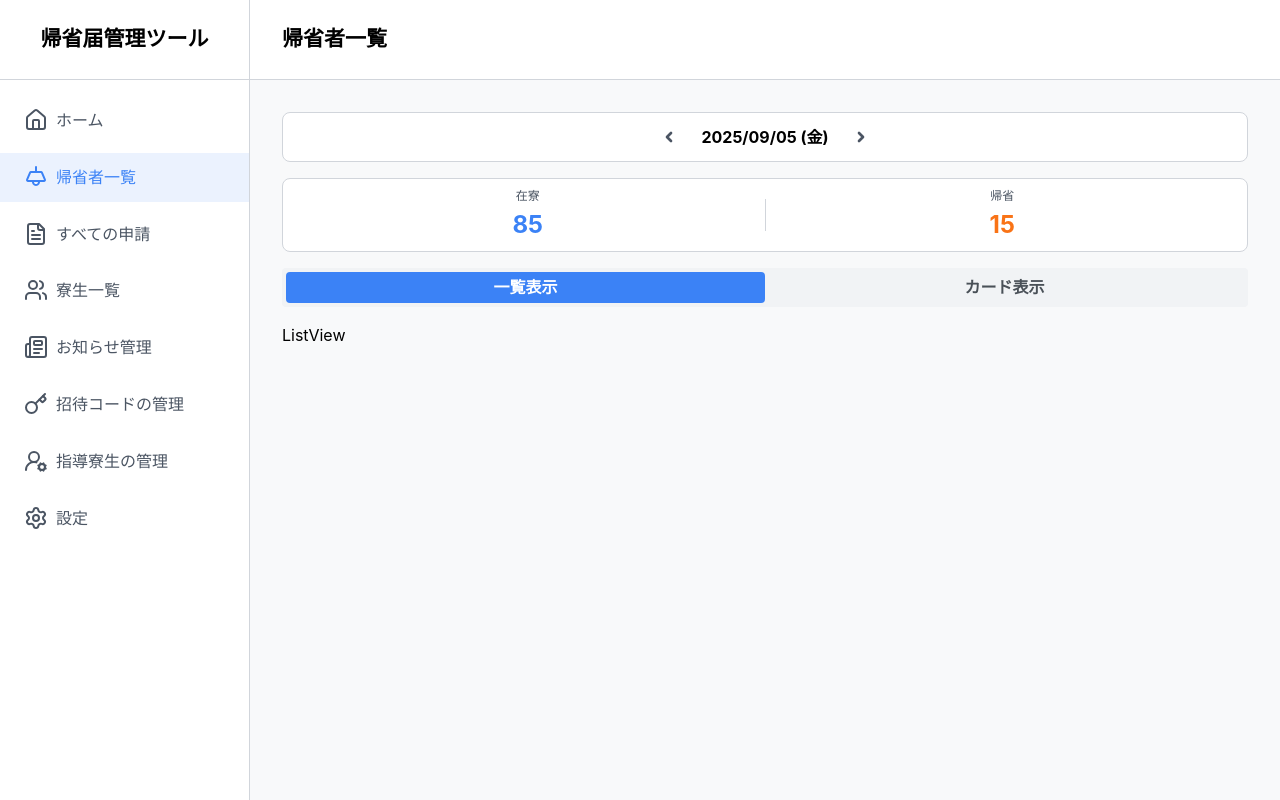
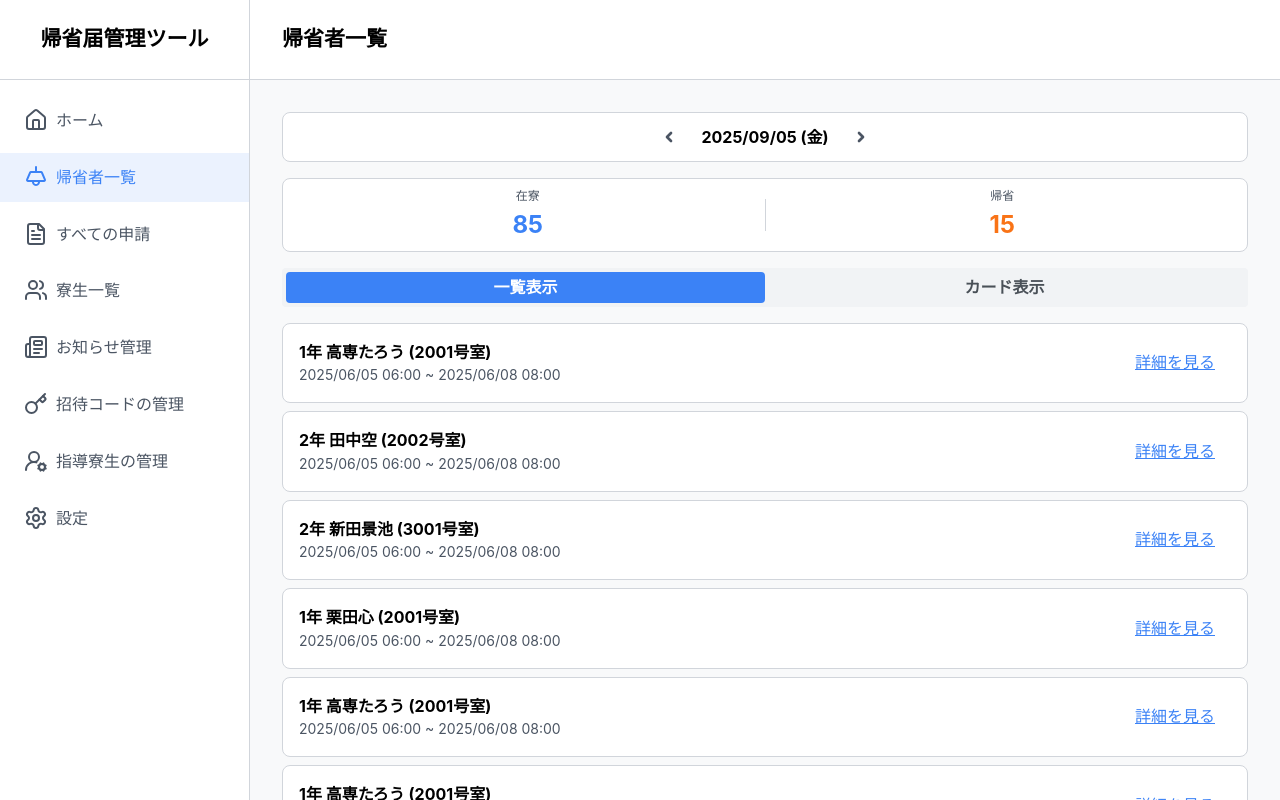
Before and after one commit to mokkun55/yurigaoka-app-teacher, a Next.js app: page /students/on-leave in a window 1280 px wide. Shown: the top 800 px of the page. Built offline with nearby package versions, Linux system fonts and the light colour scheme; a web font is replaced by a local one.

Commit message:
feat: list view を作る

```diff
--- /dev/null
+++ b/src/app/students/on-leave/_components/list-view/_components/student-list/index.tsx
@@ -0,0 +1,122 @@
+import dayjs from '@/libs/dayjs'
+import styles from './styles.module.css'
+import BaseModal from '@/ui/base-modal'
+import { useDisclosure } from '@mantine/hooks'
+import HomecomingInfo from '@/ui/homecoming-info'
+import { Calendar, FileText } from 'lucide-react'
+import BaseButton from '@/ui/base-button'
+
+type Props = {
+  id: number // absenceId モーダルとkeyに使う
+  grade: number
+  name: string
+  roomNumber: number
+  startDate: Date
+  endDate: Date
+}
+
+const reportTypeMap = {
+  homecoming: '帰省・欠食届',
+  meal: '欠食届のみ',
+}
+
+// TODO 動的に取得する
+const homecomingInfoData = {
+  startDate: new Date('2025-01-01'),
+  endDate: new Date('2025-01-02'),
+  homeName: '実家',
+  address: '大阪府大阪市大阪区1-1-1',
+  phoneNumber: '090-1234-5678',
+  reason: '家族の用事',
+  specialReason: '祖母の体調不良のため',
+  meals: {
+    startMeal: [false, false],
+    endMeal: [false, false],
+  },
+}
+// こちらも動的に取得する
+const createdAt = new Date('2025-01-01')
+const absenceType = 'homecoming'
+
+export default function StudentList({ id, grade, name, roomNumber, startDate, endDate }: Props) {
+  const [modalOpened, { open: modalOpen, close: modalClose }] = useDisclosure(false)
+
+  const handleClick = () => {
+    modalOpen()
+    fetchReportData()
+  }
+
+  // モーダルが開かれると提出を取得する
+  const fetchReportData = async () => {
+    console.log(id)
+  }
+
+  return (
+    <>
+      <div className={styles.container}>
+        <div className={styles.infoContainer}>
+          <div className={styles.nameContainer}>
+            <p>
+              {grade}年 {name} ({roomNumber}号室)
+            </p>
+          </div>
+          <div className={styles.dateContainer}>
+            <p>
+              {dayjs(startDate).format('YYYY/MM/DD hh:mm')} ~ {dayjs(endDate).format('YYYY/MM/DD hh:mm')}
+            </p>
+          </div>
+        </div>
+        <div className={styles.controlContainer}>
+          <button className={styles.button} onClick={handleClick}>
+            詳細を見る
+          </button>
+        </div>
+      </div>
+
+      {/* 帰省情報モーダル */}
+      <BaseModal opened={modalOpened} onClose={modalClose}>
+        <div className={styles.modalContent}>
+          <div className={styles.header}>
+            <div className={styles.studentInfo}>
+              <h1 className={styles.name}>
+                {grade}年 {name}
+              </h1>
+            </div>
+
+            {/* 申請info */}
+            <div className={styles.applyInfo}>
+              <div className={styles.labels}>
+                <div className={styles.labelText}>
+                  <Calendar size={16} />
+                  申請日
+                </div>
+                <div className={styles.labelText}>
+                  <FileText size={16} />
+                  申請種別
+                </div>
+              </div>
+              <div className={styles.values}>
+                <div className={styles.date}>{dayjs(createdAt).format('YYYY年M月D日 (ddd)')}</div>
+                <div className={styles.applyType}>{reportTypeMap[absenceType]}</div>
+              </div>
+            </div>
+          </div>
+
+          <HomecomingInfo
+            startDate={startDate}
+            endDate={endDate}
+            homeName={homecomingInfoData.homeName}
+            address={homecomingInfoData.address}
+            phoneNumber={homecomingInfoData.phoneNumber}
+            reason={homecomingInfoData.reason}
+            specialReason={homecomingInfoData.specialReason}
+            meals={homecomingInfoData.meals}
+          />
+          <BaseButton onClick={modalClose} variant="secondary">
+            閉じる
+          </BaseButton>
+        </div>
+      </BaseModal>
+    </>
+  )
+}
--- /dev/null
+++ b/src/app/students/on-leave/_components/list-view/_components/student-list/styles.module.css
@@ -0,0 +1,80 @@
+.container {
+  display: flex;
+  justify-content: space-between;
+  align-items: center;
+  padding: 16px;
+  background-color: white;
+  border-radius: 8px;
+  border: 1px solid var(--border-gray);
+
+  .infoContainer {
+    display: flex;
+    flex-direction: column;
+
+    .nameContainer {
+      font-size: 16px;
+      font-weight: 700;
+    }
+
+    .dateContainer {
+      font-size: 14px;
+      font-weight: 400;
+      color: var(--sub-text);
+    }
+  }
+
+  .controlContainer {
+    display: flex;
+
+    .button {
+      padding: 8px 16px;
+      background-color: transparent;
+      border: none;
+      cursor: pointer;
+      outline: none;
+      border-radius: 4px;
+      color: var(--main-blue);
+      text-decoration: underline;
+    }
+  }
+}
+
+.modalContent {
+  display: flex;
+  flex-direction: column;
+  gap: 16px;
+}
+
+.header {
+  display: flex;
+  flex-direction: column;
+  gap: 16px;
+
+  .studentInfo {
+    display: flex;
+    flex-direction: column;
+
+    .name {
+      color: var(--main-text);
+      font-size: 24px;
+      font-weight: 700;
+    }
+  }
+
+  .applyInfo {
+    display: flex;
+    gap: 32px;
+
+    .labels {
+      display: flex;
+      flex-direction: column;
+
+      .labelText {
+        display: flex;
+        align-items: center;
+        gap: 4px;
+        color: var(--sub-text);
+      }
+    }
+  }
+}
--- a/src/app/students/on-leave/_components/list-view/index.tsx
+++ b/src/app/students/on-leave/_components/list-view/index.tsx
@@ -1,5 +1,152 @@
 import styles from './styles.module.css'
+import StudentList from './_components/student-list'
+
+// あとで動的に取得する
+const mockStudentData = [
+  {
+    id: 1,
+    grade: 1,
+    name: '高専たろう',
+    roomNumber: 2001,
+    startDate: new Date('2025-06-05T18:00:00'),
+    endDate: new Date('2025-06-08T20:00:00'),
+  },
+  {
+    id: 2,
+    grade: 2,
+    name: '田中空',
+    roomNumber: 2002,
+    startDate: new Date('2025-06-05T18:00:00'),
+    endDate: new Date('2025-06-08T20:00:00'),
+  },
+  {
+    id: 3,
+    grade: 2,
+    name: '新田景池',
+    roomNumber: 3001,
+    startDate: new Date('2025-06-05T18:00:00'),
+    endDate: new Date('2025-06-08T20:00:00'),
+  },
+  {
+    id: 4,
+    grade: 1,
+    name: '栗田心',
+    roomNumber: 2001,
+    startDate: new Date('2025-06-05T18:00:00'),
+    endDate: new Date('2025-06-08T20:00:00'),
+  },
+  {
+    id: 5,
+    grade: 1,
+    name: '高専たろう',
+    roomNumber: 2001,
+    startDate: new Date('2025-06-05T18:00:00'),
+    endDate: new Date('2025-06-08T20:00:00'),
+  },
+  {
+    id: 6,
+    grade: 1,
+    name: '高専たろう',
+    roomNumber: 2001,
+    startDate: new Date('2025-06-05T18:00:00'),
+    endDate: new Date('2025-06-08T20:00:00'),
+  },
+  {
+    id: 7,
+    grade: 3,
+    name: '山田太郎',
+    roomNumber: 3002,
+    startDate: new Date('2025-06-06T19:00:00'),
+    endDate: new Date('2025-06-09T21:00:00'),
+  },
+  {
+    id: 8,
+    grade: 2,
+    name: '佐藤花子',
+    roomNumber: 2003,
+    startDate: new Date('2025-06-07T17:30:00'),
+    endDate: new Date('2025-06-10T19:30:00'),
+  },
+  {
+    id: 9,
+    grade: 1,
+    name: '鈴木一郎',
+    roomNumber: 1001,
+    startDate: new Date('2025-06-08T18:30:00'),
+    endDate: new Date('2025-06-11T20:30:00'),
+  },
+  {
+    id: 10,
+    grade: 3,
+    name: '高橋美咲',
+    roomNumber: 3003,
+    startDate: new Date('2025-06-09T16:00:00'),
+    endDate: new Date('2025-06-12T18:00:00'),
+  },
+  {
+    id: 11,
+    grade: 2,
+    name: '伊藤健太',
+    roomNumber: 2004,
+    startDate: new Date('2025-06-10T19:00:00'),
+    endDate: new Date('2025-06-13T21:00:00'),
+  },
+  {
+    id: 12,
+    grade: 1,
+    name: '渡辺さくら',
+    roomNumber: 1002,
+    startDate: new Date('2025-06-11T17:00:00'),
+    endDate: new Date('2025-06-14T19:00:00'),
+  },
+  {
+    id: 13,
+    grade: 3,
+    name: '中村大輔',
+    roomNumber: 3004,
+    startDate: new Date('2025-06-12T18:30:00'),
+    endDate: new Date('2025-06-15T20:30:00'),
+  },
+  {
+    id: 14,
+    grade: 2,
+    name: '小林あい',
+    roomNumber: 2005,
+    startDate: new Date('2025-06-13T16:30:00'),
+    endDate: new Date('2025-06-16T18:30:00'),
+  },
+  {
+    id: 15,
+    grade: 1,
+    name: '加藤雄太',
+    roomNumber: 1003,
+    startDate: new Date('2025-06-14T19:30:00'),
+    endDate: new Date('2025-06-17T21:30:00'),
+  },
+  {
+    id: 16,
+    grade: 3,
+    name: '吉田みゆき',
+    roomNumber: 3005,
+    startDate: new Date('2025-06-15T17:30:00'),
+    endDate: new Date('2025-06-18T19:30:00'),
+  },
+]
 
 export default function ListView() {
-  return <div className={styles.container}>ListView</div>
+  return (
+    <div className={styles.container}>
+      {mockStudentData.map((student) => (
+        <StudentList
+          key={student.id}
+          id={student.id}
+          grade={student.grade}
+          name={student.name}
+          roomNumber={student.roomNumber}
+          startDate={student.startDate}
+          endDate={student.endDate}
+        />
+      ))}
+    </div>
+  )
 }
--- a/src/app/students/on-leave/_components/list-view/styles.module.css
+++ b/src/app/students/on-leave/_components/list-view/styles.module.css
@@ -1,2 +1,5 @@
 .container {
+  display: flex;
+  flex-direction: column;
+  gap: 8px;
 }
```
